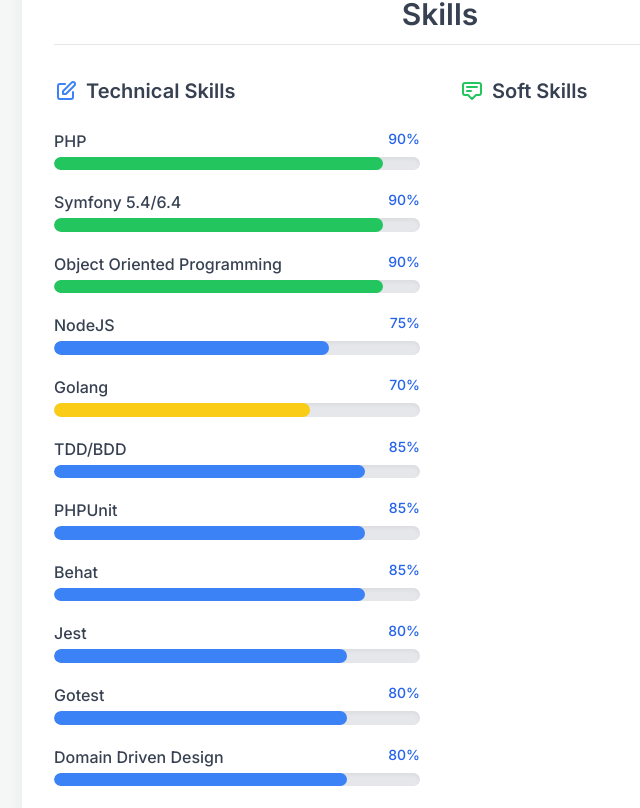
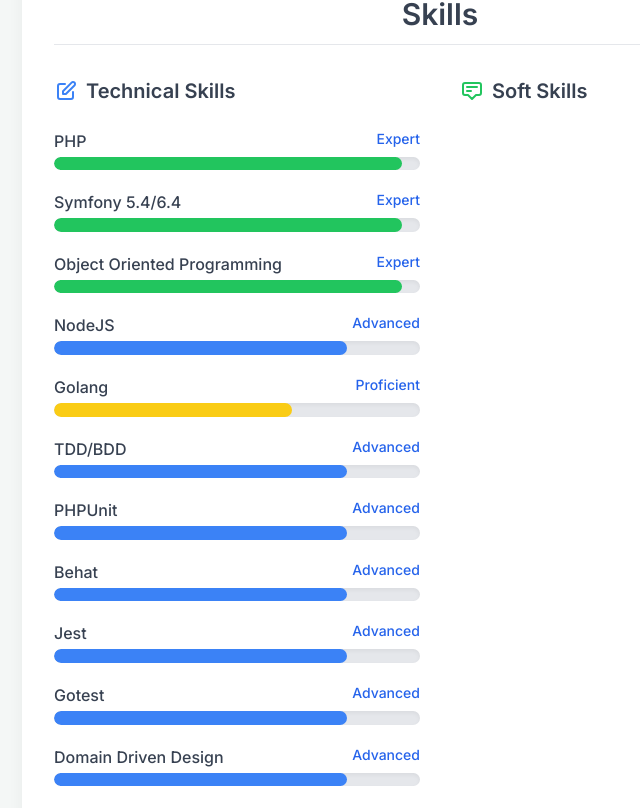
Before and after one commit to levofski/live-cv, a Vue app: page / in a window 1280 px wide. Shown: the part 1972-2780 px from the top of the page, without its empty margins (200-840 px from the left). Built offline with nearby package versions, Linux system fonts and the light colour scheme.

Commit message:
feat: update skill levels to descriptive categories - **Files Changed**: `SkillsSection.vue`, `skills.json` - **Reason**: Changed skill levels from numeric values to descriptive categories for better clarity and user understanding.

```diff
--- a/src/components/SkillsSection.vue
+++ b/src/components/SkillsSection.vue
@@ -8,11 +8,21 @@
 const technicalSkillsContainerRef = ref(null); // Ref for the technical skills container
 const animatedSkillBars = ref(new Set()); // To track which skill bars have been animated
 
-function getSkillLevelClass(level) {
-  if (level >= 90) return "bg-green-500"; // Vibrant Green
-  if (level >= 75) return "bg-blue-500"; // Strong Blue
-  if (level >= 60) return "bg-yellow-400"; // Bright Yellow
-  return "bg-red-400"; // Softer Red
+function getSkillLevelAttributes(level) {
+  switch (level) {
+    case "Expert":
+      return { width: "95%", class: "bg-green-500" }; // Vibrant Green
+    case "Advanced":
+      return { width: "80%", class: "bg-blue-500" }; // Strong Blue
+    case "Proficient":
+      return { width: "65%", class: "bg-yellow-400" }; // Bright Yellow
+    case "Intermediate":
+      return { width: "50%", class: "bg-orange-400" }; // Orange
+    case "Beginner":
+      return { width: "30%", class: "bg-red-400" }; // Softer Red
+    default:
+      return { width: "0%", class: "bg-gray-300" };
+  }
 }
 
 let intersectionObserver = null;
@@ -82,19 +92,19 @@
               <span class="text-base font-medium text-gray-700">{{
                 skill.name
               }}</span>
-              <span class="text-sm font-medium text-blue-600"
-                >{{ skill.level }}%</span
-              >
+              <span class="text-sm font-medium text-blue-600">{{
+                skill.level
+              }}</span>
             </div>
             <div
               class="w-full bg-gray-200 rounded-full h-3 shadow-inner overflow-hidden"
             >
               <div
-                :class="getSkillLevelClass(skill.level)"
+                :class="getSkillLevelAttributes(skill.level).class"
                 class="h-3 rounded-full transition-all duration-1000 ease-out"
                 :style="{
                   width: animatedSkillBars.has(skill.name)
-                    ? skill.level + '%'
+                    ? getSkillLevelAttributes(skill.level).width
                     : '0%',
                 }"
               ></div>
--- a/src/data/skills.json
+++ b/src/data/skills.json
@@ -1,35 +1,35 @@
 {
   "technical": [
-    { "name": "PHP", "level": 90 },
-    { "name": "Symfony 5.4/6.4", "level": 90 },
-    { "name": "Object Oriented Programming", "level": 90 },
-    { "name": "NodeJS", "level": 75 },
-    { "name": "Golang", "level": 70 },
-    { "name": "TDD/BDD", "level": 85 },
-    { "name": "PHPUnit", "level": 85 },
-    { "name": "Behat", "level": 85 },
-    { "name": "Jest", "level": 80 },
-    { "name": "Gotest", "level": 80 },
-    { "name": "Domain Driven Design", "level": 80 },
-    { "name": "Microservices Architecture", "level": 80 },
-    { "name": "Lean/Agile methodologies", "level": 80 },
-    { "name": "Docker", "level": 70 },
-    { "name": "Kubernetes", "level": 70 },
-    { "name": "Kind", "level": 70 },
-    { "name": "AWS", "level": 70 },
-    { "name": "AI", "level": 75 },
-    { "name": "Agent coding", "level": 75 },
-    { "name": "Zend Framework 1 & 2", "level": 80 },
-    { "name": "Symfony 5", "level": 90 },
-    { "name": "HTML", "level": 80 },
-    { "name": "JavaScript", "level": 80 },
-    { "name": "Angular 5", "level": 75 },
-    { "name": "CSS", "level": 80 },
-    { "name": "LESS", "level": 75 },
-    { "name": "Bootstrap", "level": 75 },
-    { "name": "MySQL", "level": 85 },
-    { "name": "MongoDB", "level": 75 },
-    { "name": "ElasticSearch", "level": 75 }
+    { "name": "PHP", "level": "Expert" },
+    { "name": "Symfony 5.4/6.4", "level": "Expert" },
+    { "name": "Object Oriented Programming", "level": "Expert" },
+    { "name": "NodeJS", "level": "Advanced" },
+    { "name": "Golang", "level": "Proficient" },
+    { "name": "TDD/BDD", "level": "Advanced" },
+    { "name": "PHPUnit", "level": "Advanced" },
+    { "name": "Behat", "level": "Advanced" },
+    { "name": "Jest", "level": "Advanced" },
+    { "name": "Gotest", "level": "Advanced" },
+    { "name": "Domain Driven Design", "level": "Advanced" },
+    { "name": "Microservices Architecture", "level": "Advanced" },
+    { "name": "Lean/Agile methodologies", "level": "Advanced" },
+    { "name": "Docker", "level": "Proficient" },
+    { "name": "Kubernetes", "level": "Proficient" },
+    { "name": "Kind", "level": "Proficient" },
+    { "name": "AWS", "level": "Proficient" },
+    { "name": "AI", "level": "Advanced" },
+    { "name": "Agent coding", "level": "Advanced" },
+    { "name": "Zend Framework 1 & 2", "level": "Advanced" },
+    { "name": "Symfony 5", "level": "Expert" },
+    { "name": "HTML", "level": "Advanced" },
+    { "name": "JavaScript", "level": "Advanced" },
+    { "name": "Angular 5", "level": "Advanced" },
+    { "name": "CSS", "level": "Advanced" },
+    { "name": "LESS", "level": "Advanced" },
+    { "name": "Bootstrap", "level": "Advanced" },
+    { "name": "MySQL", "level": "Advanced" },
+    { "name": "MongoDB", "level": "Advanced" },
+    { "name": "ElasticSearch", "level": "Advanced" }
   ],
   "soft": []
 }
```
